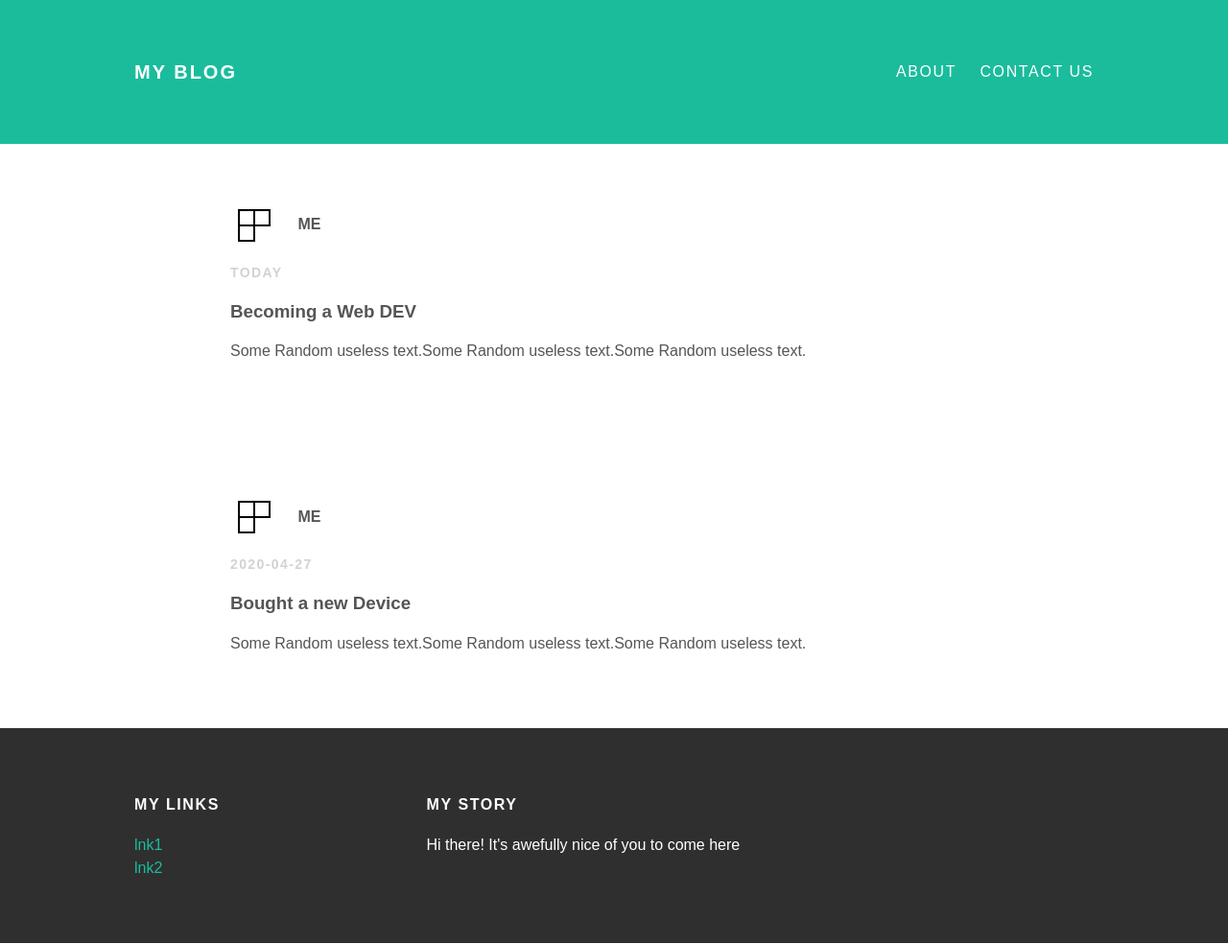
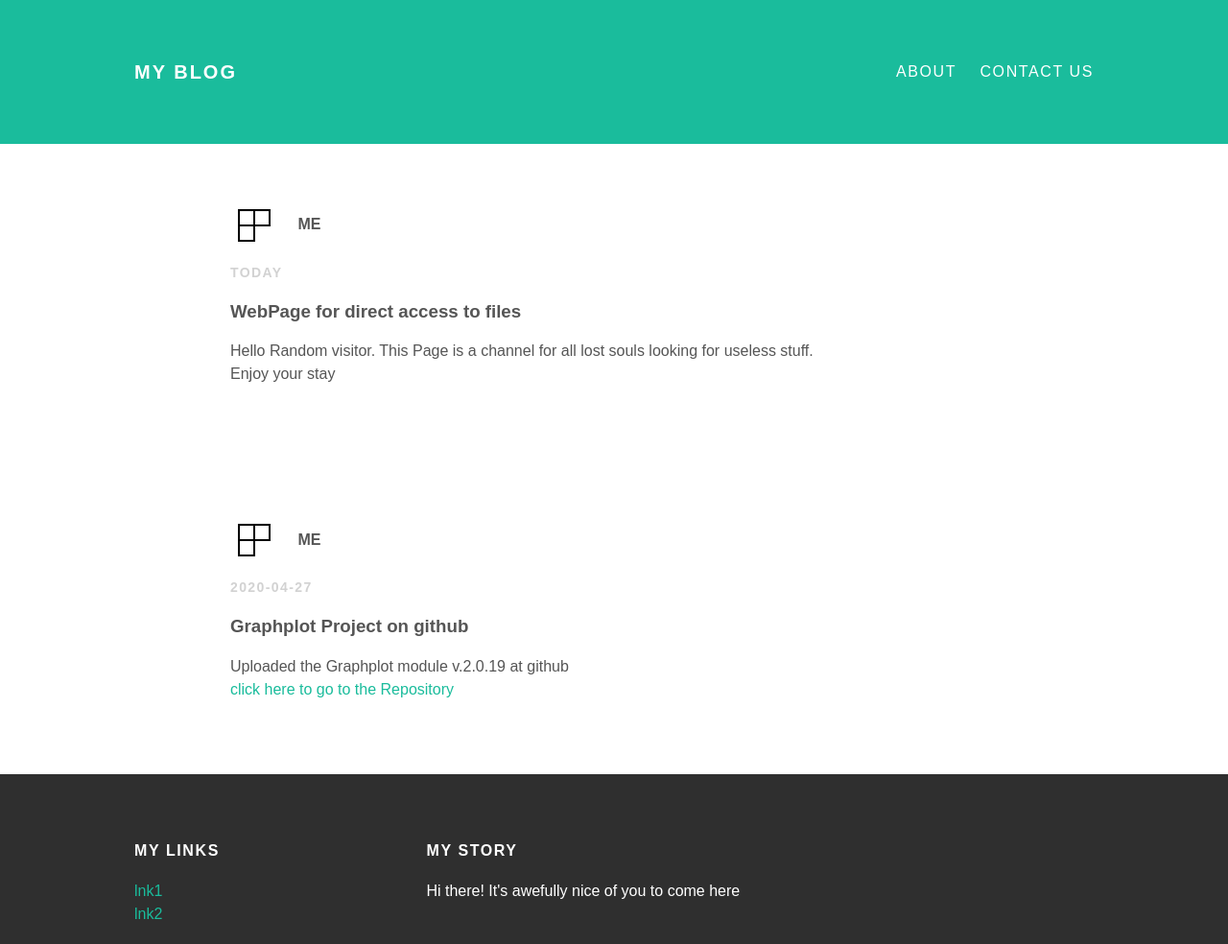
Before and after one commit to ThePiranhaGuy/ThePiranhaGuy.github.io, a plain HTML site: page index.html in a window 1280 px wide. Shown: the whole page at 96% size. Drawn offline with Linux system fonts and the light colour scheme.

Commit message:
Update index.html

```diff
--- a/index.html
+++ b/index.html
@@ -28,10 +28,10 @@
             <span>ME</span>
           </div>
           <p class="post-date">Today</p>
-          <h3 class="post-title">Becoming a Web DEV</h3>
+          <h3 class="post-title">WebPage for direct access to files</h3>
           <div class="post-content">
             <p>
-            Some Random useless text.Some Random useless text.Some Random useless text.
+            Hello Random visitor. This Page is a channel for all lost souls looking for useless stuff.<br> Enjoy your stay
            </p>
 
           </div>
@@ -43,11 +43,12 @@
             <span>ME</span>
           </div>
           <p class="post-date">2020-04-27</p>
-          <h3 class="post-title">Bought a new Device</h3>
+          <h3 class="post-title">Graphplot Project on github</h3>
           <div class="post-content">
             <p>
-            Some Random useless text.Some Random useless text.Some Random useless text.
-           </p>
+              Uploaded the Graphplot module v.2.0.19 at github<br>
+              <a href="https://github.com/arunava-sarkar-ar/zigzag-turbo"> click here to go to the Repository</a>
+            </p>
 
           </div>
         </div>
```
